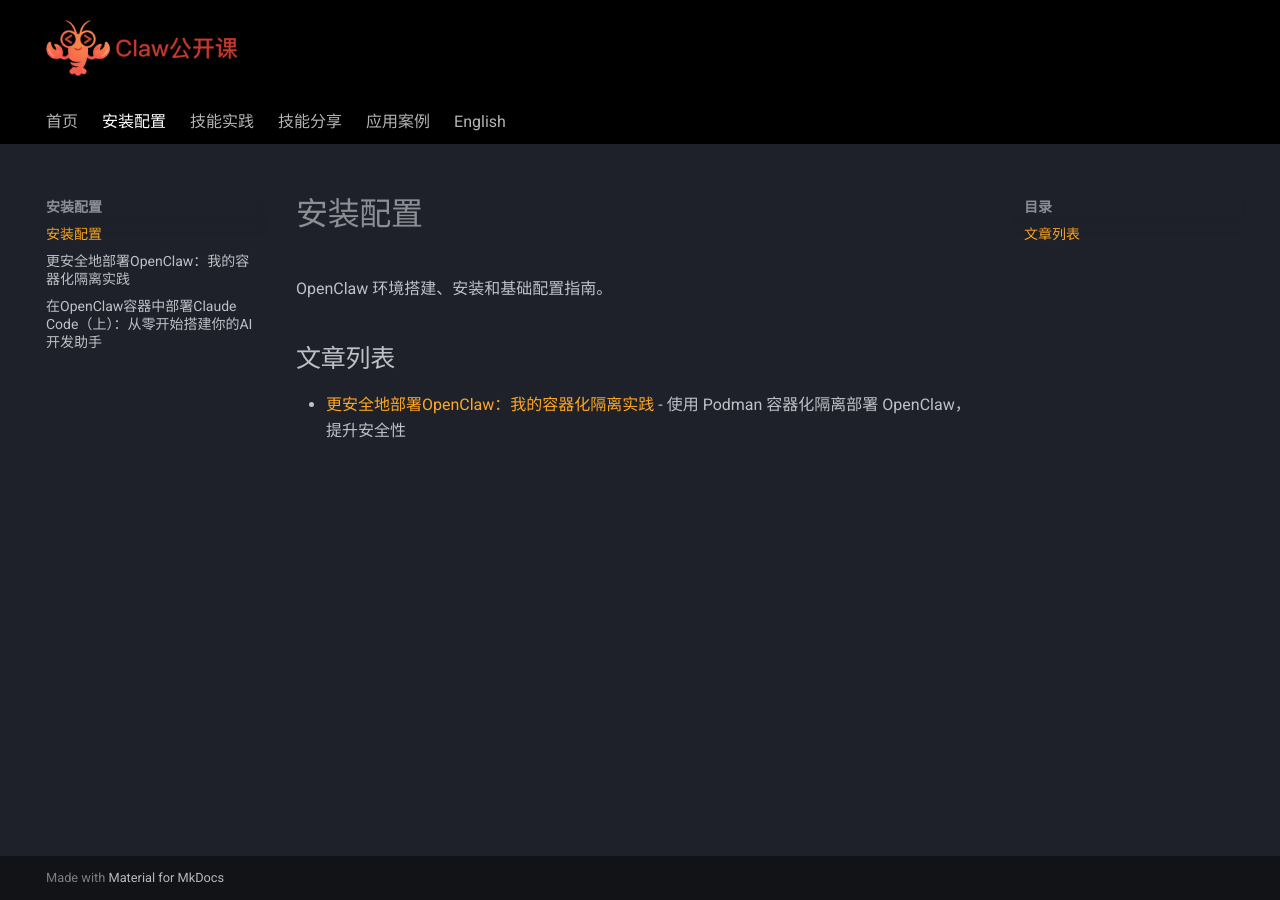
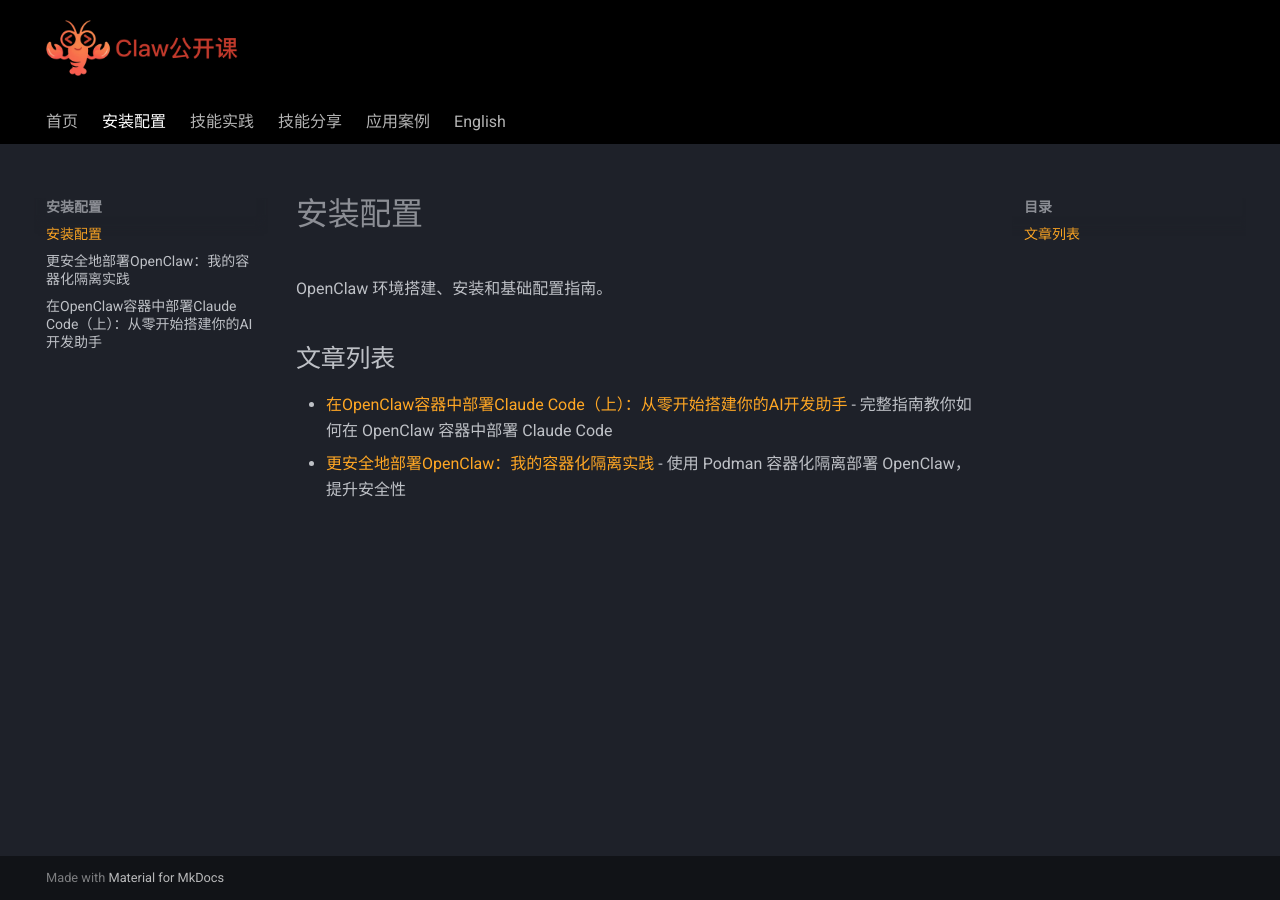
Before and after one commit to QUSEIT/openskill.top, an MkDocs documentation site: the page built from docs/zh/安装配置/index.md, in a window 1280 px wide. Built offline with MkDocs 1.6.1 and Material for MkDocs 9.7.7, drawn with Linux system fonts in a browser that asks for light colours.

Commit message:
增加安装配置文章列表
Co-Authored-By: Claude Opus 4.6 <noreply@anthropic.com>

```diff
--- a/docs/zh/安装配置/index.md
+++ b/docs/zh/安装配置/index.md
@@ -4,4 +4,5 @@ OpenClaw 环境搭建、安装和基础配置指南。
 
 ## 文章列表
 
+- [在OpenClaw容器中部署Claude Code（上）：从零开始搭建你的AI开发助手](bwp-2026-03-26-openclawclaude-code-v1.4.md) - 完整指南教你如何在 OpenClaw 容器中部署 Claude Code
 - [更安全地部署OpenClaw：我的容器化隔离实践](bwp-2026-03-25-openclaw-v1.1.md) - 使用 Podman 容器化隔离部署 OpenClaw，提升安全性
```
